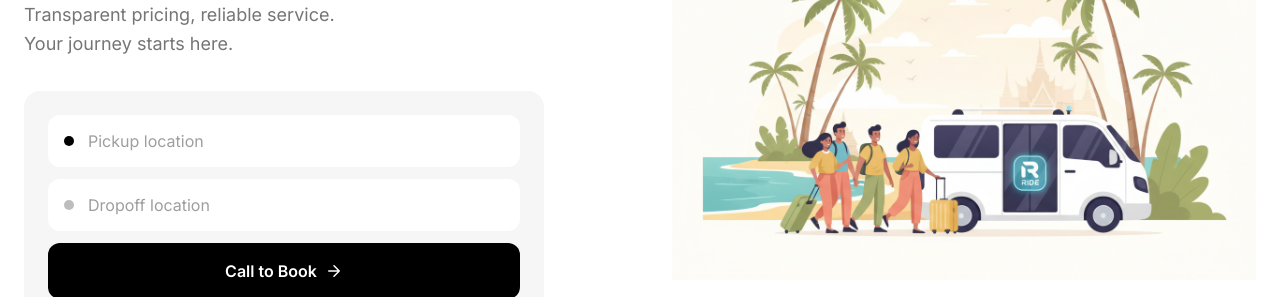
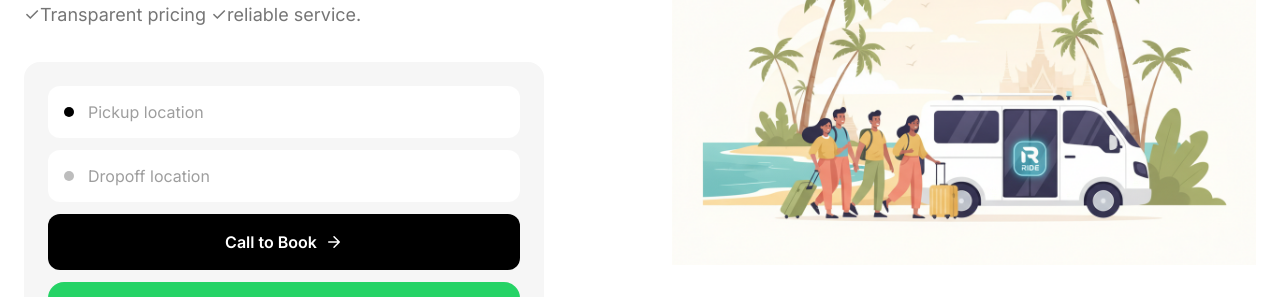
Before and after one commit to mrchaitaxisamui/koh-samui-taxi-service, a plain HTML site: page index.html in a window 1280 px wide. Shown: the part 393-690 px from the top of the page. Drawn offline with Linux system fonts and the light colour scheme; a web font is replaced by a local one.

Commit message:
Your message

```diff
--- a/index.html
+++ b/index.html
@@ -42,7 +42,7 @@
         <div class="hero-container">
             <div class="hero-content">
                 <h1 class="hero-title">Go anywhere on Koh Samui, No hidden fees, no tourist traps</h1>
-                <p class="hero-subtitle">Transparent pricing, reliable service. <br>Your journey starts here.</p>
+                <p class="hero-subtitle">✓Transparent pricing ✓reliable service.</p>
 
                 <div class="booking-form">
                     <div class="form-field">
```
